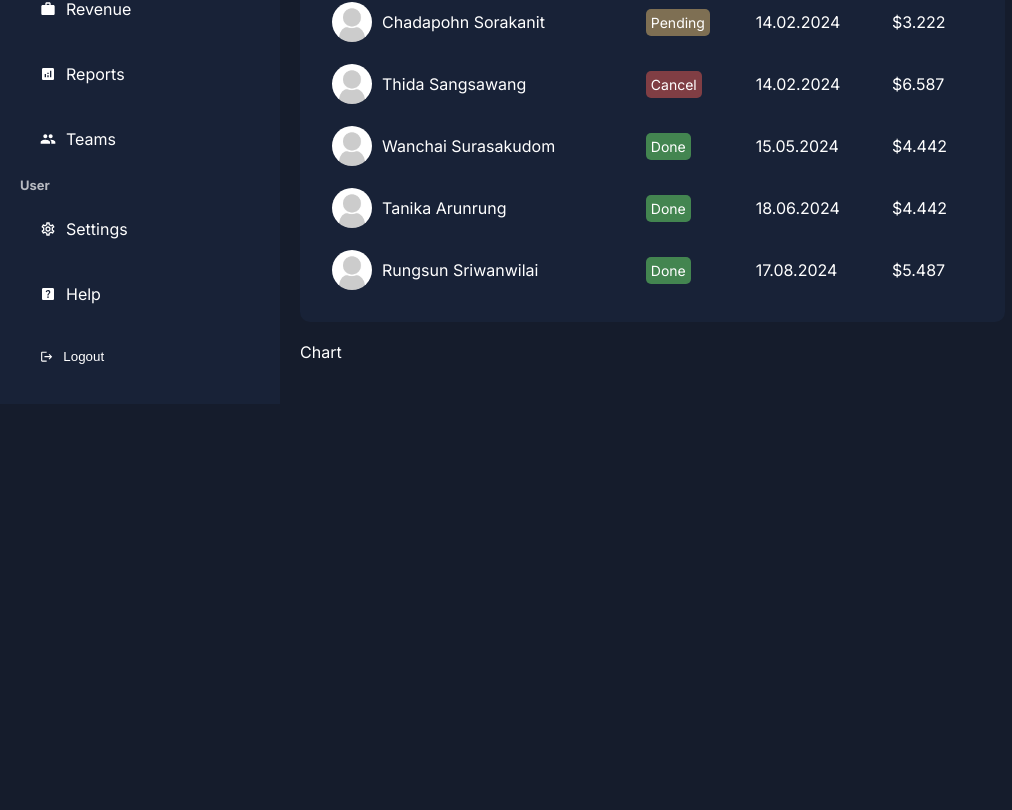
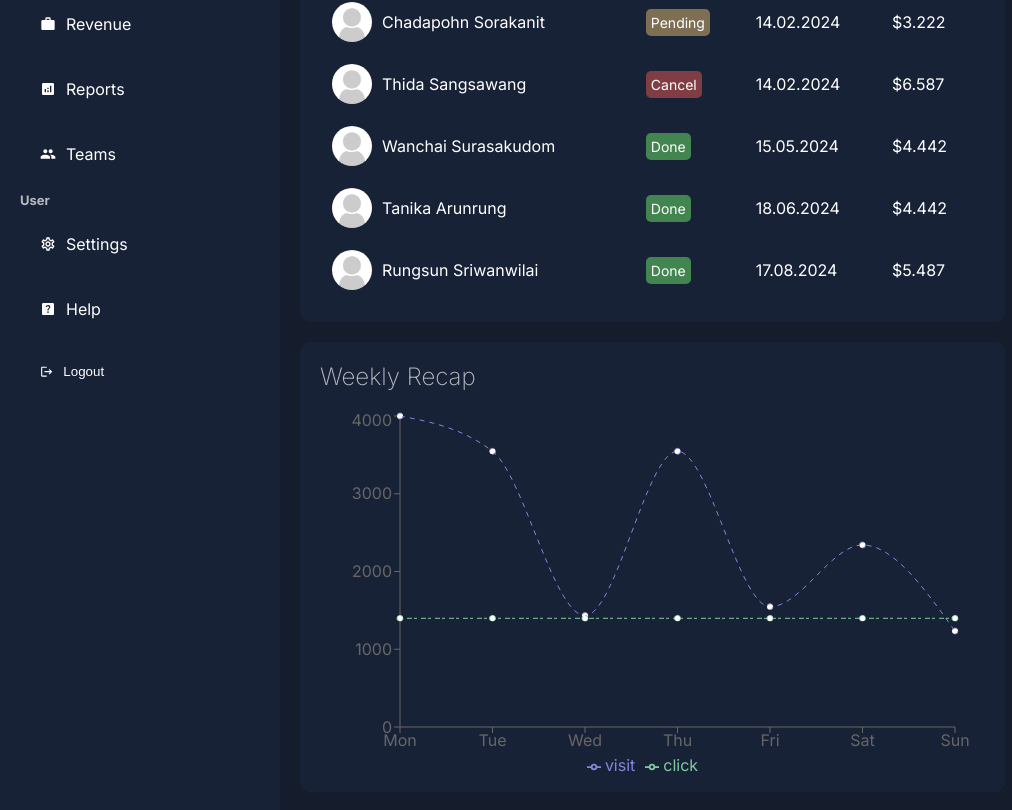
Before and after one commit to potatodevsr/nextadmin-project, a Next.js app: page /dashboard in a window 1280 px wide. Shown: the part 426-1236 px from the top of the page, without its empty margins (0-1012 px from the left). Before the commit the page ends 830 px from the top, so only its background shows below. Built offline with nearby package versions, Linux system fonts and the light colour scheme.

Commit message:
upd charts page

```diff
--- a/app/ui/dashboard/chart/chart.jsx
+++ b/app/ui/dashboard/chart/chart.jsx
@@ -1,9 +1,70 @@
+"use client"
 import styles from "./chart.module.css";
+import { LineChart, Line, XAxis, YAxis, Tooltip, Legend, ResponsiveContainer } from 'recharts';
+const data = [
+    {
+        name: 'Mon',
+        visit: 4000,
+        click: 1398,
+    },
+    {
+        name: 'Tue',
+        visit: 3546,
+        click: 1398,
+    },
+    {
+        name: 'Wed',
+        visit: 1433,
+        click: 1398,
+    },
+    {
+        name: 'Thu',
+        visit: 3546,
+        click: 1398,
+    },
+    {
+        name: 'Fri',
+        visit: 1547,
+        click: 1398,
+    },
+    {
+        name: 'Sat',
+        visit: 2341,
+        click: 1398,
+    },
+    {
+        name: 'Sun',
+        visit: 1234,
+        click: 1398,
+    },
+];
 
 const Chart = () => {
     return (
         <div className={styles.container}>
-            Chart
+            <h2 className={styles.title}>Weekly Recap</h2>
+            <ResponsiveContainer width="100%" height="90%">
+                <LineChart
+                    width={500}
+                    height={300}
+                    data={data}
+                    margin={{
+                        top: 5,
+                        right: 30,
+                        left: 20,
+                        bottom: 5,
+                    }}
+                >
+                    {/* <CartesianGrid strokeDasharray="3 3" /> */}
+                    <XAxis dataKey="name" />
+                    <YAxis />
+                    <Tooltip contentStyle={{ background: "#151c2c", border: "none" }} />\
+                    {/* sets the background color of the tooltip's content area to a dark blue (#151c2c). */}
+                    <Legend />
+                    <Line type="monotone" dataKey="visit" stroke="#8884d8" strokeDasharray="5 5" />
+                    <Line type="monotone" dataKey="click" stroke="#82ca9d" strokeDasharray="3 4 5 2" />
+                </LineChart>
+            </ResponsiveContainer>
         </div>
     )
 }
--- a/app/ui/dashboard/chart/chart.module.css
+++ b/app/ui/dashboard/chart/chart.module.css
@@ -1,3 +1,12 @@
-.container{
+.container {
+    height: 450px;
+    background-color: var(--bgSoft);
+    padding: 20px;
+    border-radius: 10px;
+}
 
+.title {
+    margin-bottom: 20px;
+    font-weight: 200;
+    color: var(--textSoft);
 }
--- a/package.json
+++ b/package.json
@@ -14,6 +14,7 @@
     "react": "18",
     "react-dom": "18",
     "react-icons": "^4.11.0",
+    "recharts": "^2.9.0",
     "uuid": "^10.0.0"
   },
   "devDependencies": {
```
Also changed, not shown: 2 other files (tests, documents, lock files or other folders).
